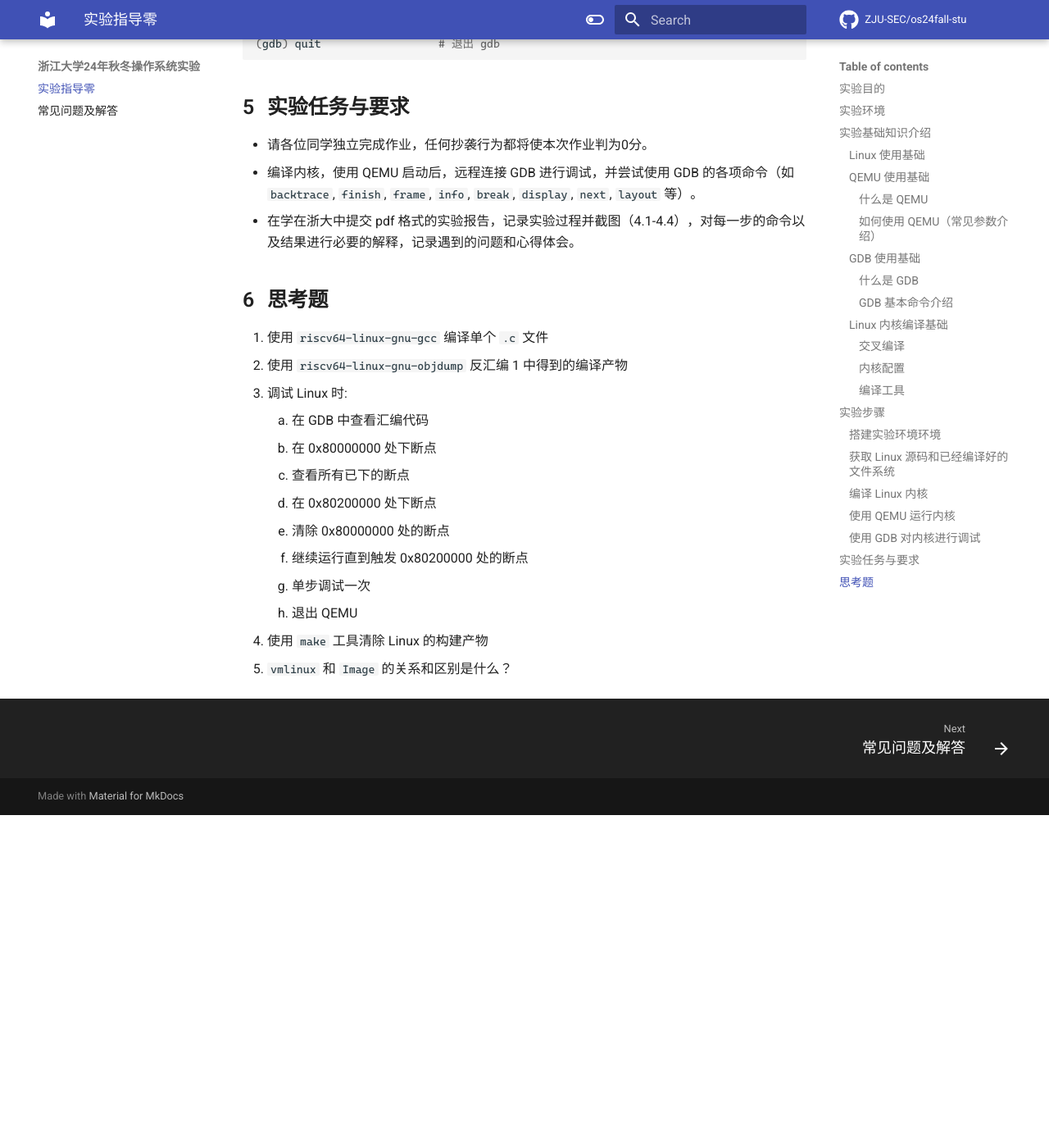
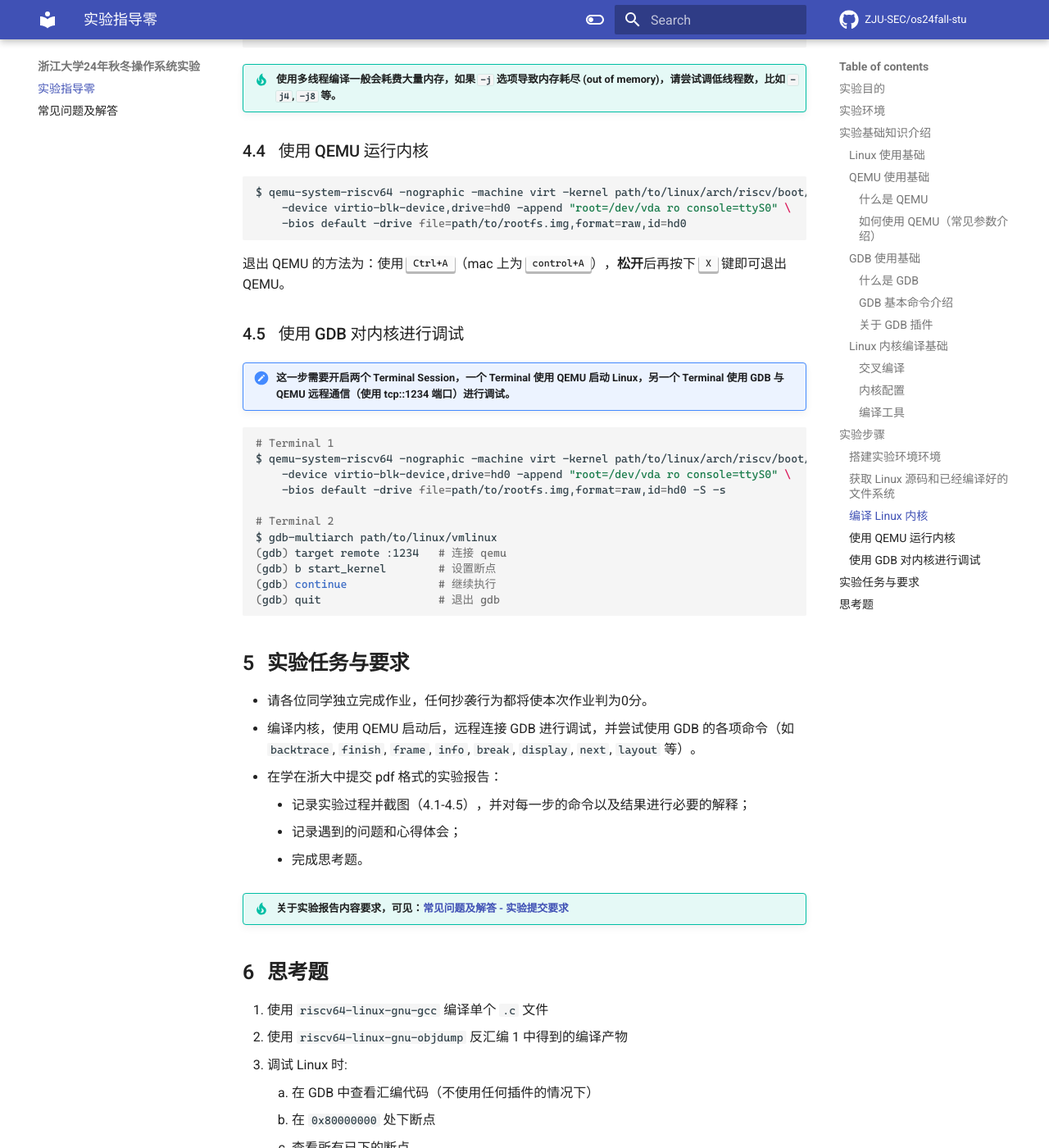
Before and after one commit to lazyyy77/MiniOS, an MkDocs documentation site: the page built from docs/lab0.md, in a window 1280 px wide and 1400 px high, scrolled down 5976 px. Shown: the whole window at 82% size. Built offline with MkDocs 1.6.1 and Material for MkDocs 9.7.7, drawn with Linux system fonts in a browser that asks for light colours; some web fonts are replaced; comment, search, counter and statistics services are not loaded; before the commit the page ends 6970 px from its top, so only the background shows below that; some of the changed text lies outside the part shown.

Commit message:
docs: improve lab0 docs and faq page

````diff
--- a/docs/lab0.md
+++ b/docs/lab0.md
@@ -11,9 +11,9 @@
 
 - [Ubuntu 22.04.4 LTS](https://releases.ubuntu.com/jammy/)
 - [Ubuntu 22.04.2 LTS Windows Subsystem for Linux 2](https://www.microsoft.com/store/productId/9PN20MSR04DW)
-- Mac with Apple Silicon
-- 其他可行的平台，但我们不提供技术支持
 
+!!! tip
+    毕竟是交叉编译+使用 qemu，所以只要你配得起来跑得起来，任何环境都可以，只不过我们**不提供环境上的技术支持**。
 
 ## 实验基础知识介绍
 
@@ -24,6 +24,7 @@
 1. [The Missing Semester of Your CS Education](https://missing-semester-cn.github.io/2020/shell-tools)[&gt;&gt;Video&lt;&lt;](https://www.bilibili.com/video/BV1x7411H7wa?p=2)
 2. [GNU/Linux Command-Line Tools Summary](https://tldp.org/LDP/GNU-Linux-Tools-Summary/html/index.html)
 3. [Basics of UNIX](https://github.com/berkeley-scf/tutorial-unix-basics)
+4. [lec1: Shell 基础及 CLI 工具推荐 - 实用技能拾遗](https://slides.tonycrane.cc/PracticalSkillsTutorial/2023-fall-ckc/lec1/ )[&gt;&gt;Video&lt;&lt;](https://www.bilibili.com/video/BV1ry4y1A7qo/)
 
 ### QEMU 使用基础
 
@@ -57,7 +58,7 @@ $ qemu-system-riscv64 \
 - `-s`：`-gdb tcp::1234` 的简写
 - `-bios default`：使用默认的 OpenSBI firmware 作为 bootloader
 
-更多参数信息可以参考[这里](https://www.qemu.org/docs/master/system/index.html)。
+更多参数信息可以参考 [qemu 官方文档](https://www.qemu.org/docs/master/system/index.html)。
 
 ### GDB 使用基础
 
@@ -94,13 +95,20 @@ GDB 的功能十分强大，我们经常在调试中用到的有:
 - `(gdb) display`：追踪查看具体变量值
 - `(gdb) x/4x <addr>`：以 16 进制打印 `<addr>` 处开始的 16 Bytes 内容
 
-更多命令可以参考[100个gdb小技巧](https://wizardforcel.gitbooks.io/100-gdb-tips/content/)。
+更多命令可以参考[100个gdb小技巧](https://wizardforcel.gitbooks.io/100-gdb-tips/content/)，或者 [TonyCrane 的笔记本](https://note.tonycrane.cc/cs/tools/gdb/)。
+
+#### 关于 GDB 插件
+
+为了更方便更直观地进行 gdb 调试，可以自行安装一些 gdb 插件。在 RISC-V 架构上可以使用 [gdb-dashboard](https://github.com/cyrus-and/gdb-dashboard)，可以实时观察汇编、源码、寄存器值与变化、断点信息等等。
+
+!!! tip
+    不过在页表等实验中如果使用插件有可能会因为额外隐式的访存导致出现错误卡住，如果有遇到的话可以尝试关闭插件，或者设置断点跳过出问题的部分。
 
 ### Linux 内核编译基础
 
 #### 交叉编译
 
-交叉编译指的是在一个平台上编译可以在另一个架构运行的程序。例如在 x86 机器上编译可以在 RISC-V 架构运行的程序，交叉编译需要交叉编译工具链的支持，在我们的实验中所用的交叉编译工具链就是 `riscv-gnu-toolchain`。
+交叉编译指的是在一个平台上编译可以在另一个架构运行的程序。例如在 x86 机器上编译可以在 RISC-V 架构运行的程序，交叉编译需要交叉编译工具链的支持，在我们的实验中所用的交叉编译工具链就是 [riscv-gnu-toolchain](https://github.com/riscv-collab/riscv-gnu-toolchain)。
 
 #### 内核配置
 
@@ -137,15 +145,19 @@ $ make ARCH=riscv CROSS_COMPILE=riscv64-linux-gnu-  # 编译 RISC-V 平台内核
 
 ## 实验步骤
 
-**在执行每一条命令前，请你对将要进行的操作进行思考，给出的命令不需要全部执行，并且不是所有的命令都可以无条件执行，请不要直接复制粘贴命令去执行。**
+!!! warning "在执行每一条命令前，请你对将要进行的操作进行思考，给出的命令不需要全部执行，并且不是所有的命令都可以无条件执行，请不要直接复制粘贴命令去执行。"
 
 ### 搭建实验环境环境
 
-> 如果你在使用 Mac with Apple Silicon, 请直接使用 Docker Desktop 进行课程实验。
->
-> Docker Desktop 的安装可以参考 [Docker Desktop for Apple silicon](https://docs.docker.com/desktop/mac/apple-silicon/)。
->
-> 之后使用 `docker pull ubuntu:22.04 && docker run -it --name <some-name> ubuntu:22.04 bash` 来启动一个运行在虚拟机上的 Ubuntu for ARM 容器，并将这个 Ubuntu 作为实验环境。
+!!! note "关于 Apple Silicon"
+    如果你在使用 Mac with Apple Silicon，可以直接使用 Docker Desktop 进行课程实验。
+
+    Docker Desktop 的安装可以参考 [Docker Desktop for Apple silicon](https://docs.docker.com/desktop/mac/apple-silicon/)。
+
+    之后使用 `docker pull ubuntu:22.04 && docker run -it --name <some-name> ubuntu:22.04 bash` 来启动一个运行在虚拟机上的 Ubuntu for ARM 容器，并将这个 Ubuntu 作为实验环境。
+
+!!! tip "关于 docker 源"
+    由于 dockerhub 官方源在国内已无法访问，需要使用 docker 的同学可以自行通过代理解决，或者参考 [CF-Workers-docker.io](https://github.com/cmliu/CF-Workers-docker.io) 使用一些第三方镜像源。
 
 首先安装编译内核所需要的交叉编译工具链和用于构建程序的软件包：
 
@@ -168,14 +180,17 @@ $ sudo apt install qemu-system-misc
 $ sudo apt install gdb-multiarch
 ```
 
+!!! note "`gdb-multiarch` 是编译好的多架构 gdb，可以用于调试多种架构的程序。如果你本地的 gdb 已经支持 riscv 架构，也可以直接使用 `gdb` 命令。"
+
 ### 获取 Linux 源码和已经编译好的文件系统
 
 从 [https://www.kernel.org](https://www.kernel.org) 下载最新的 Linux 源码。
-> 截至写作时，最新的 Linux 内核版本是 6.11-rc6.
+
+!!! note "截至写作时，最新的 Linux 内核版本是 6.11-rc6."
 
 并且使用 git 工具 clone [本仓库](https://github.com/ZJU-SEC/os24fall-stu)。其中已经准备好了根文件系统的镜像。
 
-> 根文件系统为 Linux Kernel 提供了基础的文件服务，在启动 Linux Kernel 时是必要的。
+!!! note "根文件系统为 Linux Kernel 提供了基础的文件服务，在启动 Linux Kernel 时是必要的。"
 
 ```bash
 $ git clone https://github.com/ZJU-SEC/os24fall-stu.git
@@ -201,11 +216,11 @@ $ qemu-system-riscv64 -nographic -machine virt -kernel path/to/linux/arch/riscv/
     -device virtio-blk-device,drive=hd0 -append "root=/dev/vda ro console=ttyS0" \
     -bios default -drive file=path/to/rootfs.img,format=raw,id=hd0
 ```
-退出 QEMU 的方法为：使用 Ctrl+A，**松开**后再按下 X 键即可退出 QEMU。
+退出 QEMU 的方法为：使用 <kbd>Ctrl+A</kbd>（mac 上为 <kbd>control+A</kbd>），**松开**后再按下 <kbd>X</kbd> 键即可退出 QEMU。
 
 ### 使用 GDB 对内核进行调试
 
-> 这一步需要开启两个 Terminal Session，一个 Terminal 使用 QEMU 启动 Linux，另一个 Terminal 使用 GDB 与 QEMU 远程通信（使用 tcp::1234 端口）进行调试。
+!!! note "这一步需要开启两个 Terminal Session，一个 Terminal 使用 QEMU 启动 Linux，另一个 Terminal 使用 GDB 与 QEMU 远程通信（使用 tcp::1234 端口）进行调试。"
 
 ```bash
 # Terminal 1
@@ -225,19 +240,24 @@ $ gdb-multiarch path/to/linux/vmlinux
 
 - 请各位同学独立完成作业，任何抄袭行为都将使本次作业判为0分。
 - 编译内核，使用 QEMU 启动后，远程连接 GDB 进行调试，并尝试使用 GDB 的各项命令（如 `backtrace`, `finish`, `frame`, `info`, `break`, `display`, `next`, `layout` 等）。
-- 在学在浙大中提交 pdf 格式的实验报告，记录实验过程并截图（4.1-4.4），对每一步的命令以及结果进行必要的解释，记录遇到的问题和心得体会。
+- 在学在浙大中提交 pdf 格式的实验报告：
+    - 记录实验过程并截图（4.1-4.5），并对每一步的命令以及结果进行必要的解释；
+    - 记录遇到的问题和心得体会；
+    - 完成思考题。
+
+!!! tip "关于实验报告内容要求，可见：[常见问题及解答 - 实验提交要求](/os24fall-stu/faq/#_2)"
 
 ## 思考题
 
 1. 使用 `riscv64-linux-gnu-gcc` 编译单个 `.c` 文件
 2. 使用 `riscv64-linux-gnu-objdump` 反汇编 1 中得到的编译产物
 3. 调试 Linux 时:
-    1. 在 GDB 中查看汇编代码
-    2. 在 0x80000000 处下断点
+    1. 在 GDB 中查看汇编代码（不使用任何插件的情况下）
+    2. 在 `0x80000000` 处下断点
     3. 查看所有已下的断点
-    4. 在 0x80200000 处下断点
-    5. 清除 0x80000000 处的断点
-    6. 继续运行直到触发 0x80200000 处的断点
+    4. 在 `0x80200000` 处下断点
+    5. 清除 `0x80000000` 处的断点
+    6. 继续运行直到触发 `0x80200000` 处的断点
     7. 单步调试一次
     8. 退出 QEMU
 4. 使用 `make` 工具清除 Linux 的构建产物
````
Also changed, not shown: other parts of docs/lab0.md (+1 -1 lines), docs/faq.md (+22 -4 lines).
